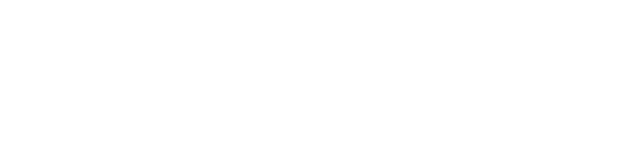
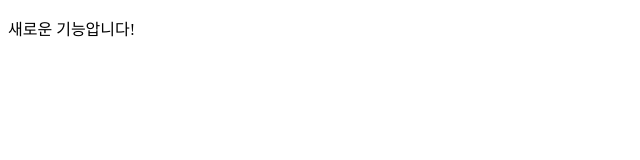
Before and after one commit to Leeyounho96/GitTest, a plain HTML site: page index.html in a window 1280 px wide. Shown: the whole page, without its empty margins (0-640 px from the left). Drawn offline with Linux system fonts and the light colour scheme.

Commit message:
새로운 기능 추가

```diff
--- a/index.html
+++ b/index.html
@@ -7,6 +7,6 @@
     <title>메인은 그래도 진행!</title>
 </head>
 <body>
-
+    <p>새로운 기능압니다!</p>
 </body>
 </html>
```
